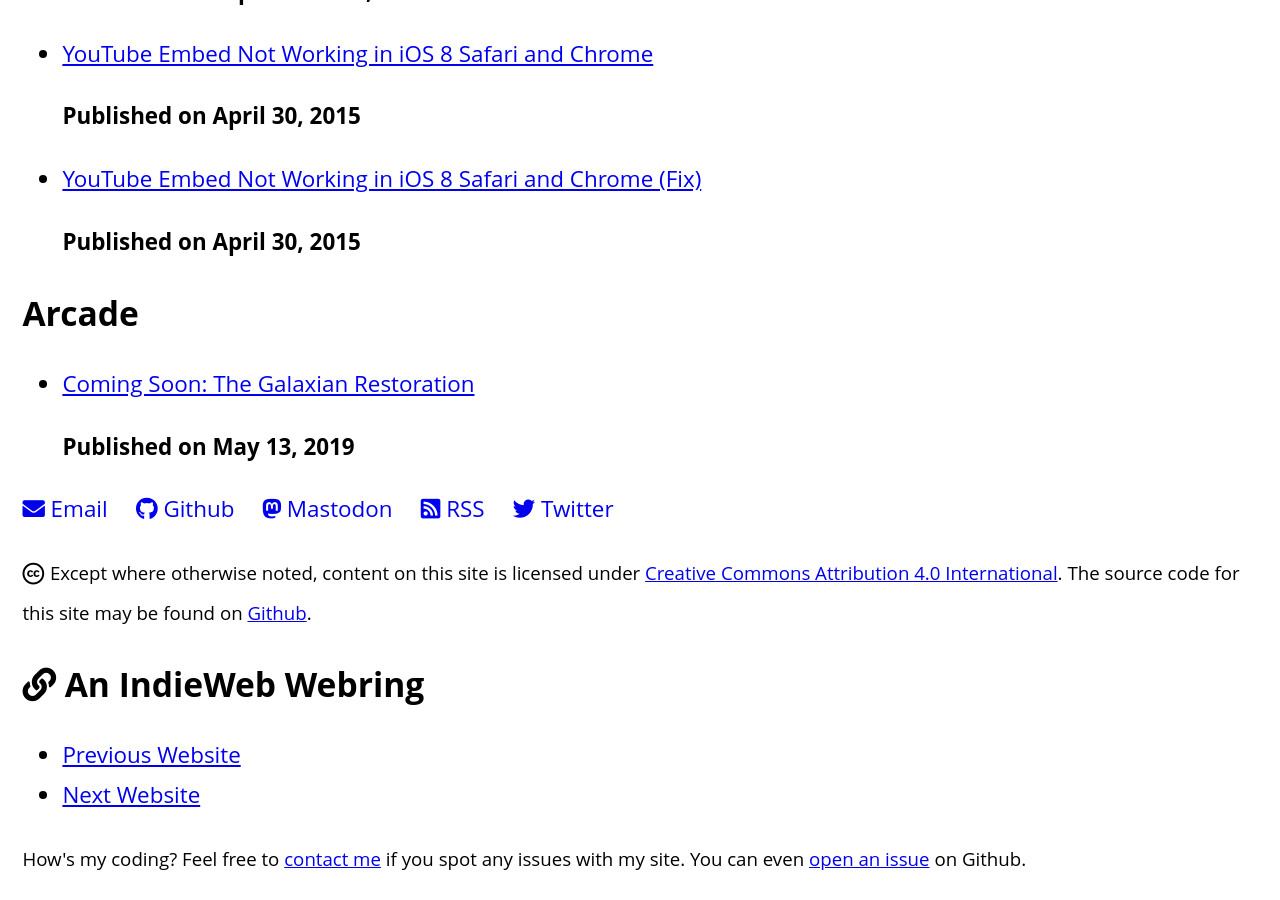
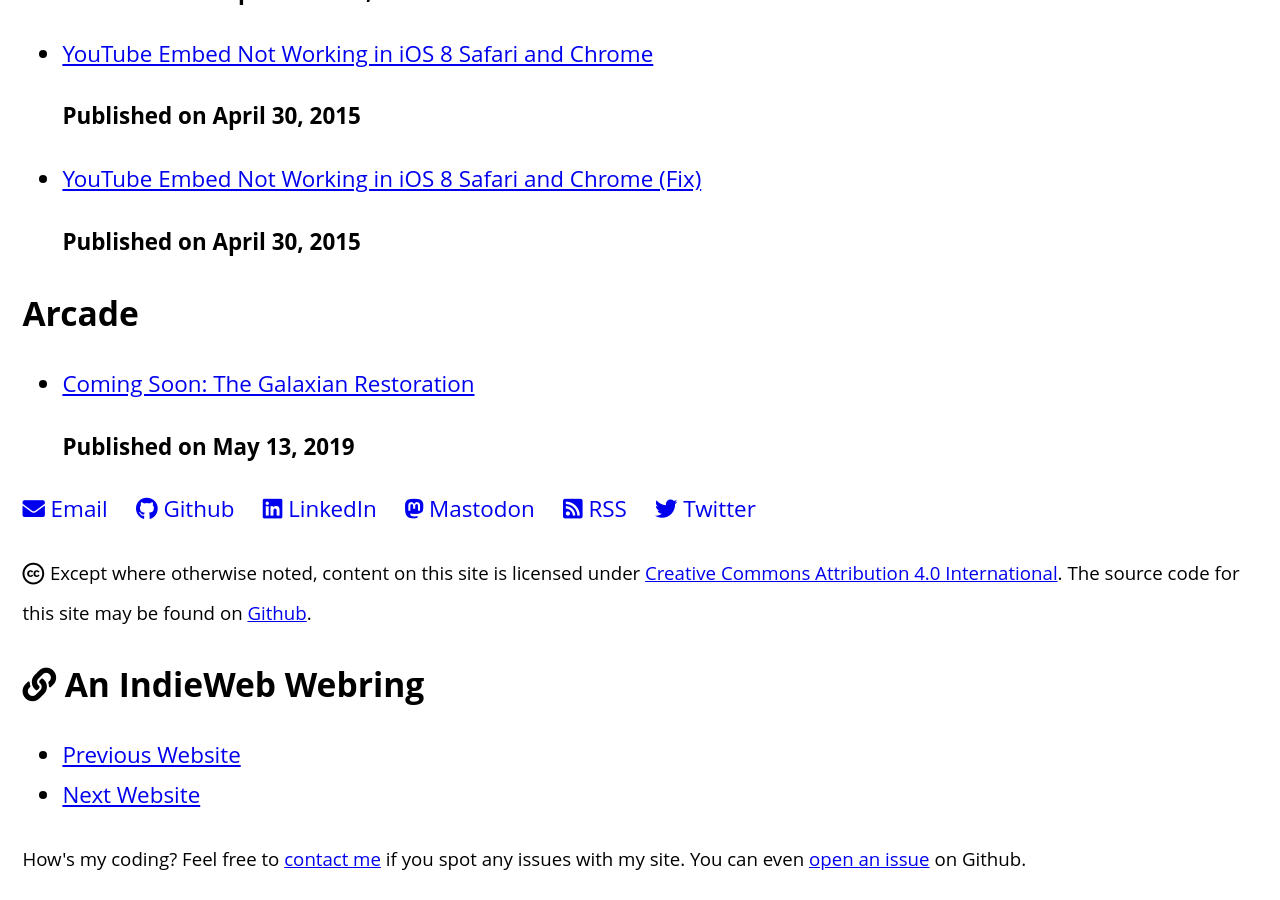
Before and after one commit to michaelspellacy/michaelspellacy.github.io, a Jekyll site: the page built from index.html, in a window 1280 px wide and 900 px high, scrolled down 10897 px. Built offline with Jekyll 4.4.1, drawn with Linux system fonts in a browser that asks for light colours; nearby versions of some CDN libraries.

Commit message:
LinkedIn

```diff
--- a/_config.yml
+++ b/_config.yml
@@ -22,6 +22,7 @@ role: Front-end developer, designer and accessibility specialist
 sass:
   style: :compressed
 social-github: https://github.com/michaelspellacy/
+social-linkedin: https://www.linkedin.com/in/spellacy/
 social-mastodon: https://a11y.info/@spellacy
 social-twitter: https://twitter.com/spellacy/
 sorce-code: https://github.com/michaelspellacy/michaelspellacy.github.io
--- a/_layouts/default.html
+++ b/_layouts/default.html
@@ -91,6 +91,7 @@
 			<ul id="social">
 				<li><a href="mailto:{{ site.email }}" rel="me"><i class="fas fa-envelope"></i> Email</a></li>
 				<li><a href="{{ site.social-github }}" rel="me"><i class="fab fa-github"></i> Github</a></li>
+				<li><a href="{{ site.social-linkedin }}" rel="me"><i class="fab fa-linkedin"></i> LinkedIn</a></li>
 				<li><a href="{{ site.social-mastodon }}" rel="me"><i class="fab fa-mastodon"></i> Mastodon</a></li>
 				<li><a href="/rss.xml"><i class="fas fa-rss-square"></i> RSS</a></li>
 				<li><a href="{{ site.social-twitter }}" rel="me"><i class="fab fa-twitter"></i> Twitter</a></li>
```
